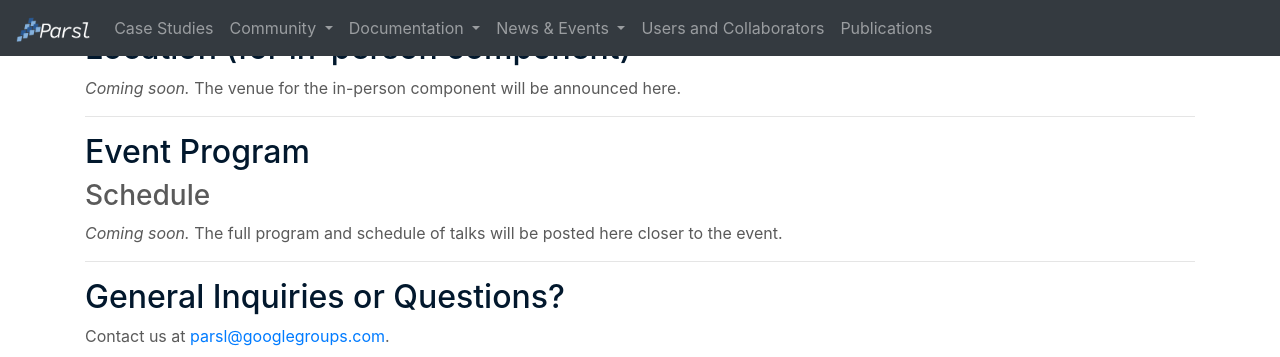
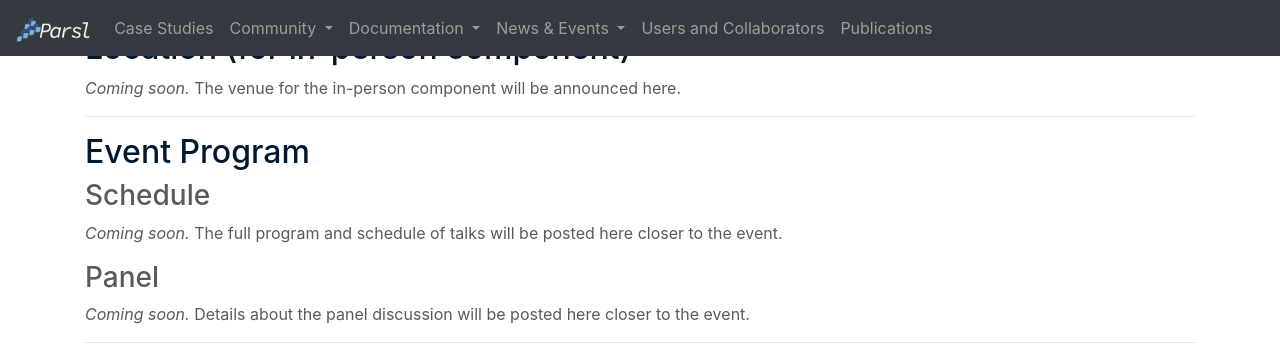
Before and after one commit to Parsl/parsl.github.io, a Jekyll site: the page built from parslfest/parslfest2026.html, in a window 1280 px wide and 900 px high, scrolled down 485 px, cut to the strip 0-357 px from the top of the window. Built offline with Jekyll 4.4.1, drawn with Linux system fonts in a browser that asks for light colours.

Commit message:
Add pannel section as reminder

```diff
--- a/parslfest/parslfest2026.html
+++ b/parslfest/parslfest2026.html
@@ -83,6 +83,9 @@ title: APeX Summit 2026 - Academy, Parsl, funcX/Globus Compute
 	<h3>Schedule</h3>
 	<p><em>Coming soon.</em> The full program and schedule of talks will be posted here closer to the event.</p>
 
+  <h3>Panel</h3>
+  <p><em>Coming soon.</em> Details about the panel discussion will be posted here closer to the event.</p>
+
 <hr>
 	<h2 style="color: #02182D;">General Inquiries or Questions?</h2>
 	<p>Contact us at <a href='mailto:parsl@googlegroups.com'>parsl@googlegroups.com</a>.</p>
```
